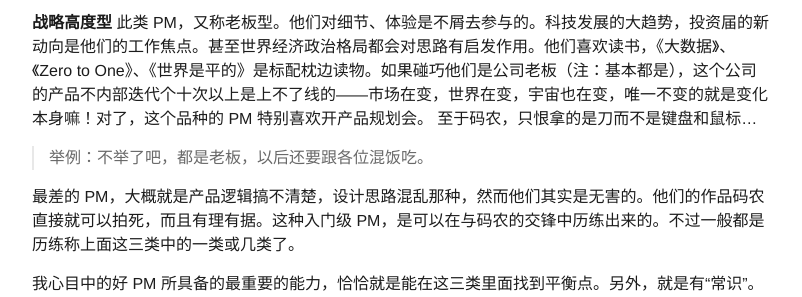
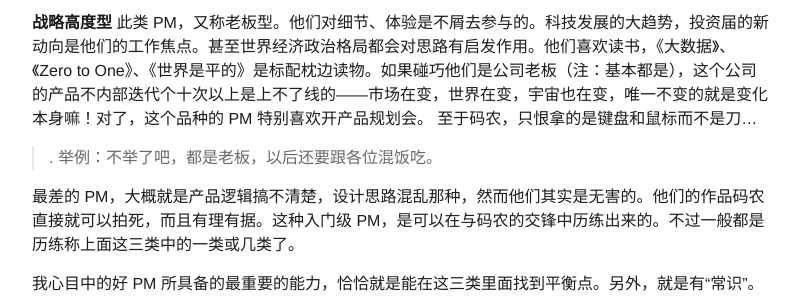
Before and after one commit to wuyb/wuyb1.github.io, a Jekyll site: the page built from _posts/2015-07-05-the-good-bad-ugly-pm.md, in a window 1280 px wide. Shown: the part 666-963 px from the top of the page, without its empty margins (238-1040 px from the left). Built offline with Jekyll 4.4.1, drawn with Linux system fonts in a browser that asks for light colours; Markdown is read by kramdown in place of the engine named in the settings.

Commit message:
fix typo

```diff
--- a/_posts/2015-07-05-the-good-bad-ugly-pm.md
+++ b/_posts/2015-07-05-the-good-bad-ugly-pm.md
@@ -15,9 +15,8 @@ categories: 产品
 
 > 举例：某曾经很火的 timeline based 私密社交软件的菜单设计，还有某手机厂商的 X 宫格桌面。后面这个厂商的 PM 应该都是这个类型的。
 
-**战略高度型** 此类 PM，又称老板型。他们对细节、体验是不屑去参与的。科技发展的大趋势，投资届的新动向是他们的工作焦点。甚至世界经济政治格局都会对思路有启发作用。他们喜欢读书，《大数据》、《Zero to One》、《世界是平的》是标配枕边读物。如果碰巧他们是公司老板（注：基本都是），这个公司的产品不内部迭代个十次以上是上不了线的——市场在变，世界在变，宇宙也在变，唯一不变的就是变化本身嘛！对了，这个品种的 PM 特别喜欢开产品规划会。 至于码农，只恨拿的是刀而不是键盘和鼠标...
-
-> 举例：不举了吧，都是老板，以后还要跟各位混饭吃。
+**战略高度型** 此类 PM，又称老板型。他们对细节、体验是不屑去参与的。科技发展的大趋势，投资届的新动向是他们的工作焦点。甚至世界经济政治格局都会对思路有启发作用。他们喜欢读书，《大数据》、《Zero to One》、《世界是平的》是标配枕边读物。如果碰巧他们是公司老板（注：基本都是），这个公司的产品不内部迭代个十次以上是上不了线的——市场在变，世界在变，宇宙也在变，唯一不变的就是变化本身嘛！对了，这个品种的 PM 特别喜欢开产品规划会。 至于码农，只恨拿的是键盘和鼠标而不是刀...
+>. 举例：不举了吧，都是老板，以后还要跟各位混饭吃。
 
 最差的 PM，大概就是产品逻辑搞不清楚，设计思路混乱那种，然而他们其实是无害的。他们的作品码农直接就可以拍死，而且有理有据。这种入门级 PM，是可以在与码农的交锋中历练出来的。不过一般都是历练称上面这三类中的一类或几类了。
 
```
